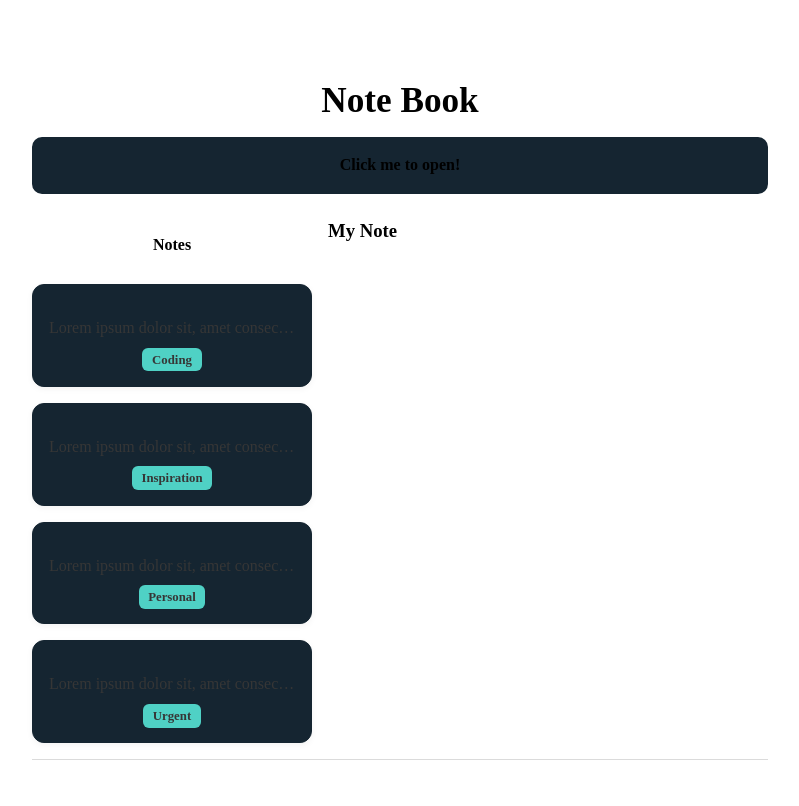
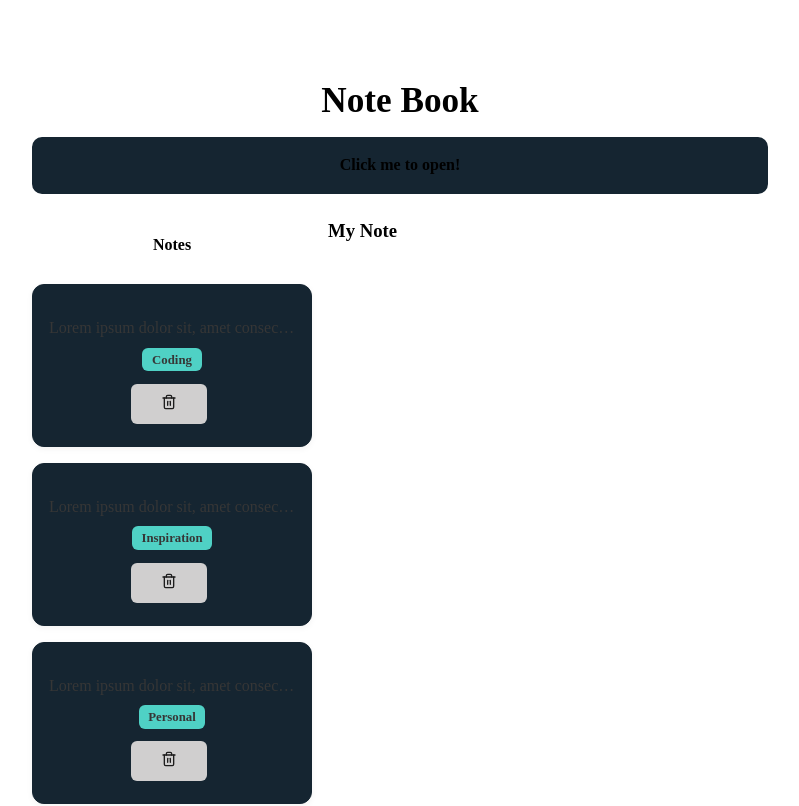
Before and after one commit to UOdriozola28/notes-proyect, a React (Vite) app: page / in a window 1280 px wide. Shown: the top 806 px of the page, without its empty margins (240-1039 px from the left). Built offline with nearby package versions, Linux system fonts and the light colour scheme.

Commit message:
Delete each Note

```diff
--- a/package.json
+++ b/package.json
@@ -12,6 +12,7 @@
   "dependencies": {
     "@fontsource-variable/geologica": "^5.2.6",
     "@formkit/auto-animate": "0.8.2",
+    "lucide-react": "^0.513.0",
     "react": "^19.1.0",
     "react-dom": "^19.1.0"
   },
--- a/src/App.tsx
+++ b/src/App.tsx
@@ -5,12 +5,12 @@ import Notes from './components/Notes'
 import useNote from './hooks/useNote'
 
 function App() {
-  const { notes, handleSaveNotes } = useNote()
+  const { notes, handleSaveNotes, handleDeleteNote } = useNote()
 
   return (
     <>
       <Header saveNote={handleSaveNotes} />
-      <Notes notes={notes} />
+      <Notes notes={notes} deleteNote={handleDeleteNote} />
       <Footer />
     </>
   )
--- a/src/components/Notes.css
+++ b/src/components/Notes.css
@@ -50,3 +50,7 @@
 .category {
   text-align: left;
 }
+
+.delete-note {
+  margin-top: 14px;
+}
--- a/src/components/Notes.tsx
+++ b/src/components/Notes.tsx
@@ -1,26 +1,47 @@
-import { useRef, useState } from "react"
-import type { NoteId, Notes } from "../types"
+import { useEffect, useRef, useState } from "react"
+import type { Note, NoteId, Notes } from "../types"
+import { Trash2 } from "lucide-react"
 import "./Notes.css"
 
-export default function Notes({ notes }: Notes) {
+interface Props {
+  notes: Note[]
+  deleteNote: ({ id }: NoteId) => void
+}
+
+export default function Notes({ notes, deleteNote }: Props) {
 
   const previusIdNote = useRef<string>(null)
   const [note, setNote] = useState({
+    id: '',
     comment: '',
     label: ''
   })
 
-  const handleClickNote = ({ id }: NoteId): void => {
+  const handleClickNote = ({ id }: NoteId) => (e: React.MouseEvent<HTMLElement>): void => {
+    const element = e.target as HTMLElement
 
     if (previusIdNote.current === id) return
+    if (element.tagName === 'BUTTON') return
 
-    const comment = notes.find(note => note.id === id)
-    if (!comment) return
+    const note = notes.find(note => note.id === id)
+    if (!note) return
     setNote({
-      comment: comment.comment,
-      label: comment.label
+      id: note.id,
+      comment: note.comment,
+      label: note.label
     })
     previusIdNote.current = id
+  }
+
+  const handleDeleteNote = ({ id }: NoteId) => {
+    if (previusIdNote.current === id) {
+      setNote({
+        id: '',
+        comment: '',
+        label: ''
+      })
+    }
+    deleteNote({ id })
   }
 
   return (
@@ -28,9 +49,12 @@ export default function Notes({ notes }: Notes) {
       <ul className="notes-list">
         <h4>Notes</h4>
         {notes.map(item => (
-          <li key={item.id} className="note-card" onClick={() => handleClickNote({ id: item.id })}>
+          <li key={item.id} className="note-card" onClick={handleClickNote({ id: item.id })}>
             <p className="note-comment">{item.comment}</p>
-            <span className="note-label">{item.label}</span>
+            <span className="note-label">{item.label}</span> <br />
+            <button className="delete-note" onClick={() => handleDeleteNote({ id: item.id })}>
+              <Trash2 size={16} />
+            </button>
           </li>
         ))}
       </ul>
--- a/src/hooks/useNote.tsx
+++ b/src/hooks/useNote.tsx
@@ -1,8 +1,10 @@
 import { useState } from "react";
 import { initialNotes } from "../consts";
-import type { Note, NoteCommentLabel } from "../types";
+import type { Note, NoteCommentLabel, NoteId } from "../types";
 
 export default function useNote() {
+
+  const [notes, setNotes] = useState<Note[]>(initialNotes)
 
   const handleSaveNotes = ({ comment, label }: NoteCommentLabel) => {
     setNotes(prev => [
@@ -15,7 +17,10 @@ export default function useNote() {
     ])
   }
 
-  const [notes, setNotes] = useState<Note[]>(initialNotes)
+  const handleDeleteNote = ({ id }: NoteId): void => {
+    const newNotes = notes.filter(note => note.id !== id)
+    setNotes(newNotes)
+  }
 
-  return { notes, setNotes, handleSaveNotes }
+  return { notes, setNotes, handleSaveNotes, handleDeleteNote }
 }
```
Also changed, not shown: 1 other file (tests, documents, lock files or other folders).
